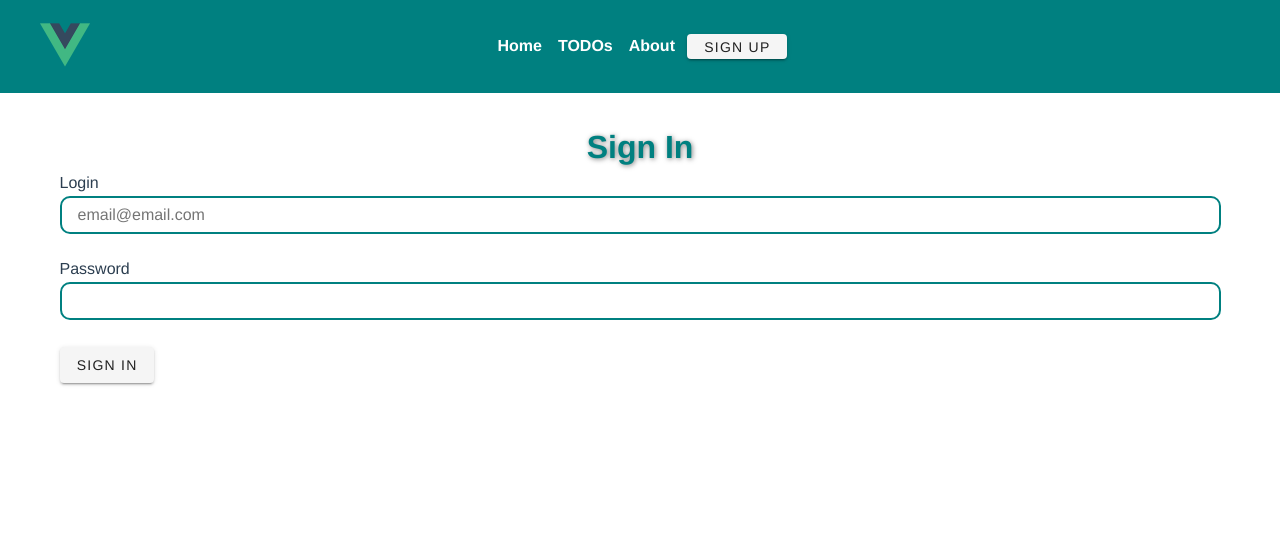
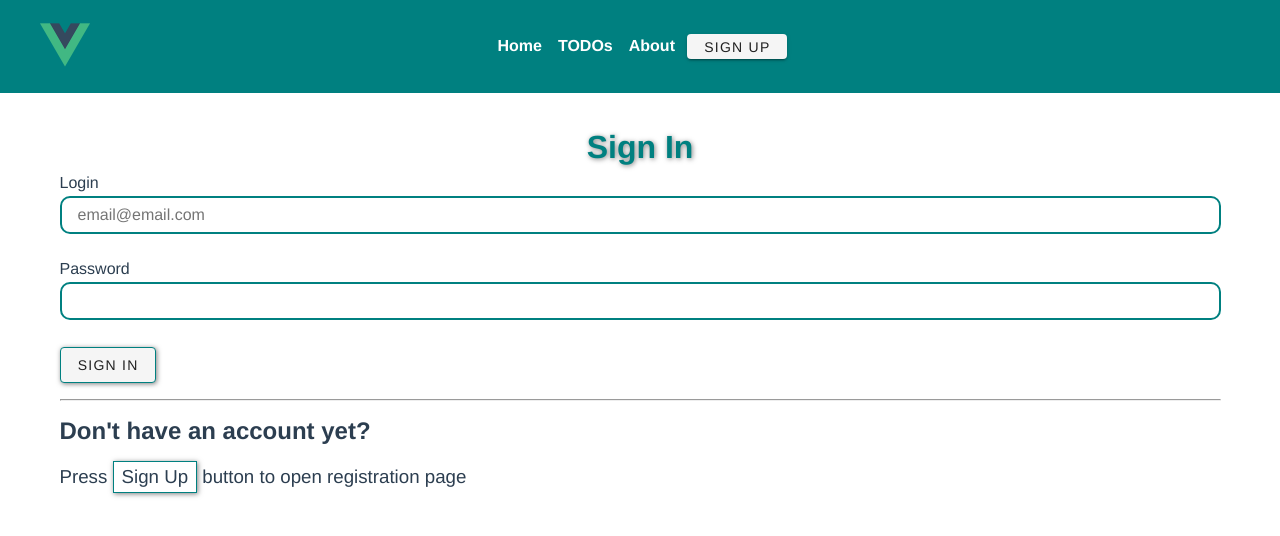
Before and after one commit to DmytroBezuhlyi/vue-todo-list, a Vue app: page /login in a window 1280 px wide. Shown: the top 536 px of the page. Built offline with nearby package versions, Linux system fonts and the light colour scheme; a small style sheet from the web is missing; what vue-ui-preloader would draw is missing.

Commit message:
added choice to signup from sign in page

```diff
--- a/src/components/LoginForm.vue
+++ b/src/components/LoginForm.vue
@@ -9,6 +9,7 @@
             placeholder="email@email.com"
             class="input"
             v-model.trim="username"
+            @keypress.enter="signIn"
         />
         <div
             class="error"
@@ -31,6 +32,7 @@
             type="password"
             class="input"
             v-model.trim="password"
+            @keypress.enter="signIn"
         />
         <div
             class="error"
@@ -48,6 +50,11 @@
 
       <v-btn @click="signIn">Sign In</v-btn>
     </form>
+
+    <hr>
+
+    <h2>Don't have an account yet?</h2>
+    <h3>Press <button @click="goToSignUp">Sign Up</button> button to open registration page</h3>
   </div>
 </template>
 
@@ -89,10 +96,8 @@ export default {
         }
 
         const auth = this.getUsers.find(u => u.id === this.username);
-        console.log(auth)
 
         if (auth) {
-          console.log(auth.password)
           if (auth.password === this.password) {
             this.$store.commit('setIsAuth', true);
             this.$store.commit('setCurrentUser', this.username);
@@ -104,6 +109,9 @@ export default {
           this.usernameExistence = true;
         }
       }
+    },
+    goToSignUp() {
+      this.$router.push('/registration');
     }
   },
   computed: {
@@ -115,5 +123,17 @@ export default {
 </script>
 
 <style scoped>
+hr {
+  margin: 1rem 0;
+}
 
+h2 {
+  margin-bottom: 1rem;
+}
+
+button {
+  border: 1px solid teal;
+  box-shadow: 1px 1px 5px rgba(0,0,0,0.5);
+  padding: 0.25rem .5rem;
+}
 </style>
```
